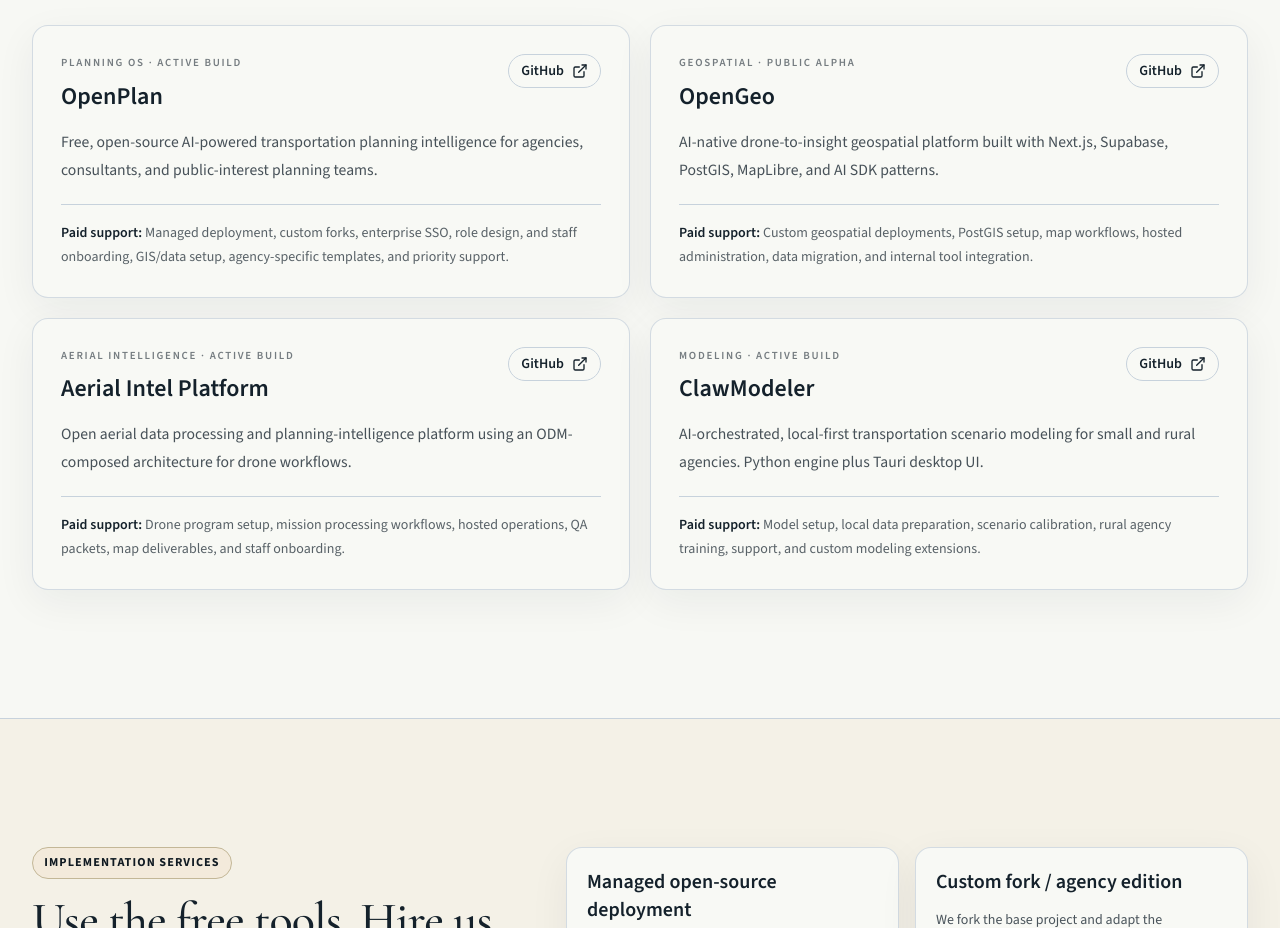
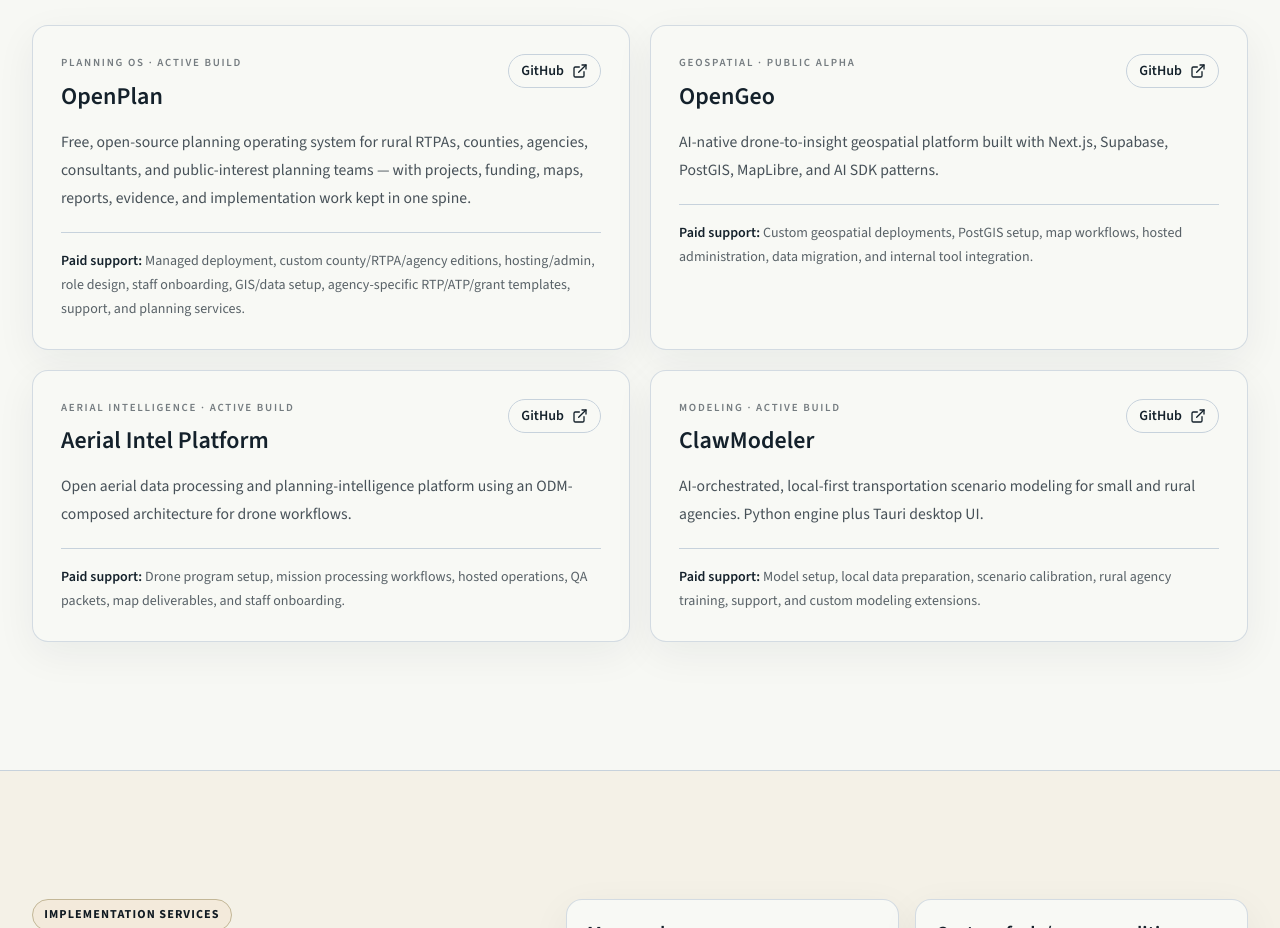
Before and after one commit to nfredmond/nfpa-website, a Next.js app: page / in a window 1280 px wide. Shown: the part 2060-2988 px from the top of the page. Built offline with nearby package versions, Linux system fonts and the light colour scheme.

Commit message:
copy: align OpenPlan open source positioning

```diff
--- a/src/app/(marketing)/openplan/page.tsx
+++ b/src/app/(marketing)/openplan/page.tsx
@@ -31,8 +31,8 @@
 ]
 
 const fitProfiles = [
-  'Small and mid-sized public agencies',
-  'Transportation planning teams',
+  'Rural RTPAs, counties, tribes, and transportation commissions',
+  'Small and mid-sized public agencies with real delivery pressure',
   'Consultants supporting county, regional, rural, or tribal planning work',
   'Lean teams that need better continuity, auditability, and follow-through',
 ]
@@ -53,17 +53,17 @@
   {
     question: 'Is OpenPlan free?',
     answer:
-      'Yes. The OpenPlan codebase is public and intended for open-source reuse once license terms are declared. Teams can inspect, fork, or self-host under the repo license. Nat Ford charges only for managed deployment, custom forks, onboarding, support, and surrounding planning services.',
+      'Yes. The OpenPlan codebase is public and licensed for open-source reuse under the repository license. Teams can inspect, fork, or self-host it. Nat Ford charges for managed deployment, custom county/RTPA/agency editions, hosting/admin, onboarding, support, and surrounding planning services.',
   },
   {
     question: 'What is OpenPlan?',
     answer:
-      'OpenPlan is a modular planning operating system designed to keep projects, decisions, risks, datasets, map-based analysis, grants, programs, and reports in one operational thread.',
+      'OpenPlan is a modular planning operating system designed to keep projects, decisions, risks, datasets, map-based analysis, funding, grants, programs, engagement, evidence packets, and reports in one operational thread.',
   },
   {
     question: 'Who is it for?',
     answer:
-      'The strongest fit today is lean public-sector and transportation planning teams, plus consultants supporting rural, county, regional, or tribal planning work.',
+      'The strongest fit today is rural RTPAs, counties, tribes, transportation commissions, lean public-sector planning teams, and consultants supporting regional planning work.',
   },
   {
     question: 'How is this different from a normal dashboard?',
--- a/src/data/open-source-projects.ts
+++ b/src/data/open-source-projects.ts
@@ -71,14 +71,14 @@
     status: 'Active build',
     category: 'Planning OS',
     summary:
-      'Free, open-source AI-powered transportation planning intelligence for agencies, consultants, and public-interest planning teams.',
+      'Free, open-source planning operating system for rural RTPAs, counties, agencies, consultants, and public-interest planning teams — with projects, funding, maps, reports, evidence, and implementation work kept in one spine.',
     repoUrl: 'https://github.com/nfredmond/openplan',
     licenseSpdx: 'Apache-2.0',
     demoUrl: 'https://openplan-natford.vercel.app',
     licenseNote: 'Source code is licensed under Apache-2.0 unless the repository marks a specific file or asset otherwise; see LICENSE-NOTICE for exclusions.',
     paidSupport:
-      'Managed deployment, custom forks, enterprise SSO, role design, and staff onboarding, GIS/data setup, agency-specific templates, and priority support.',
-    primitives: ['Planning workspace', 'project and program records', 'GIS/data context', 'grant/report workflows', 'AI-assisted drafting with review gates'],
+      'Managed deployment, custom county/RTPA/agency editions, hosting/admin, role design, staff onboarding, GIS/data setup, agency-specific RTP/ATP/grant templates, support, and planning services.',
+    primitives: ['Planning workspace', 'shared project spine', 'funding and program records', 'GIS/data context', 'grant/report workflows', 'evidence packets', 'AI-assisted drafting with review gates'],
   },
   {
     name: 'OpenGeo',
```
